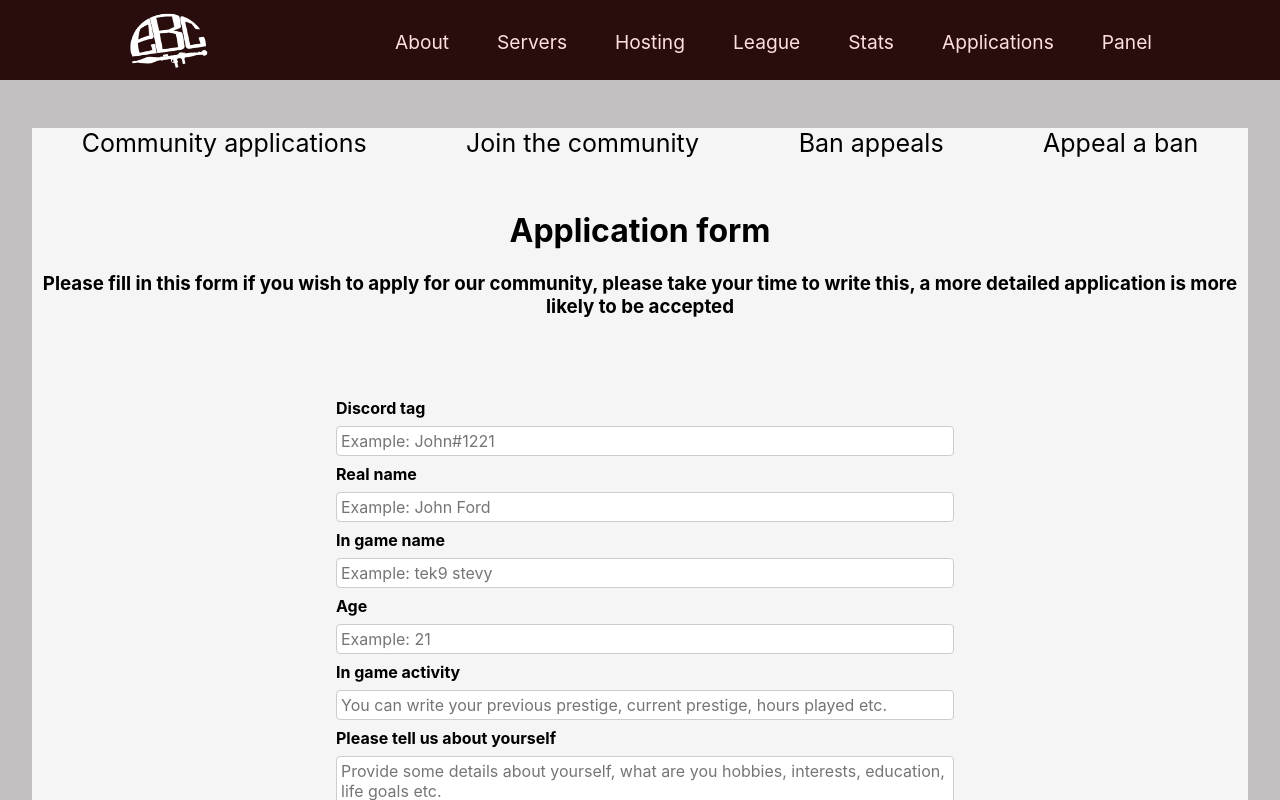
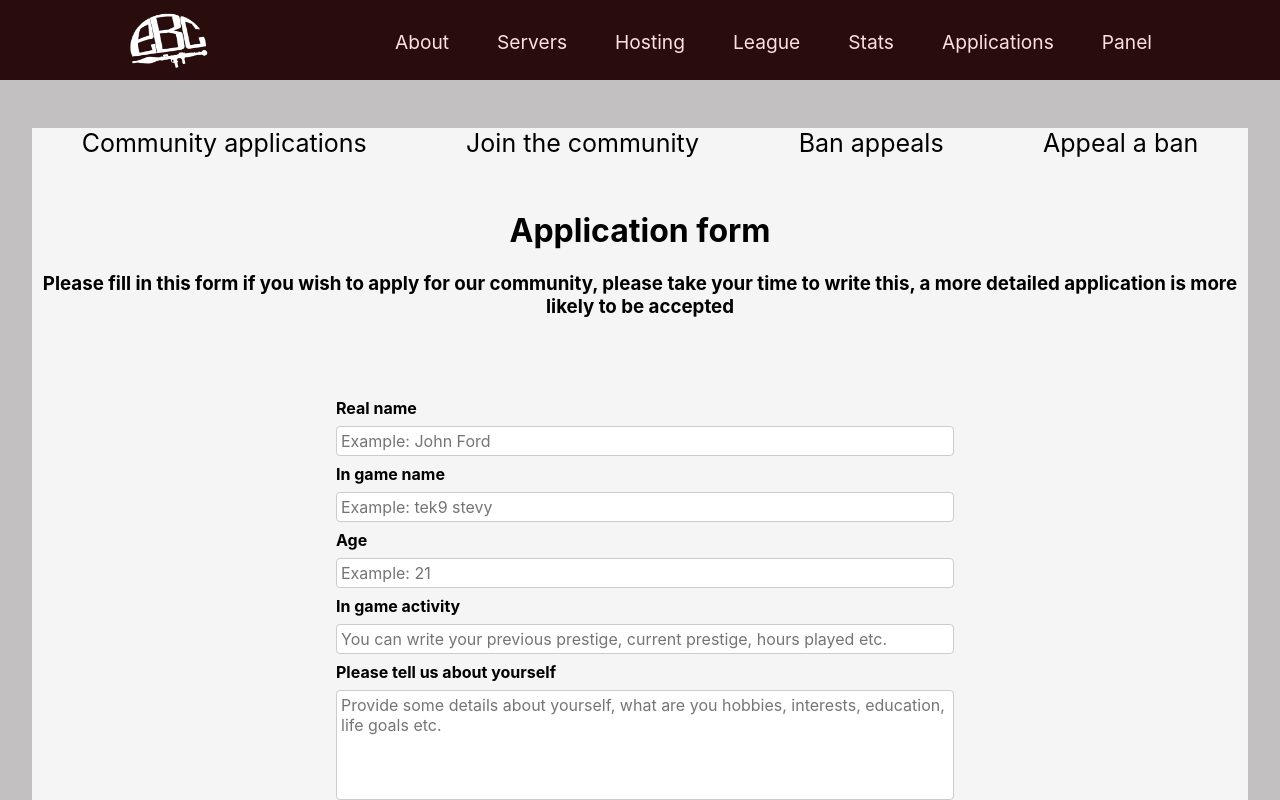
Before and after one commit to kristiandz/ebc-website, a React (Create React App) app: page /applications/community_apply in a window 1280 px wide. Shown: the top 800 px of the page. Built offline with nearby package versions, Linux system fonts and the light colour scheme.

Commit message:
Apply form update
- Removed the discord tag requirement, will pull it from the Discords OAuth API

```diff
--- a/src/components/applicationPages/CommunityApply.jsx
+++ b/src/components/applicationPages/CommunityApply.jsx
@@ -6,10 +6,6 @@ function CommunityApply() {
             <h1>Application form</h1>
             <h3>Please fill in this form if you wish to apply for our community, please take your time to write this, a more detailed application is more likely to be accepted</h3>
             <form className={classes.form} onSubmit="">
-                <div className={classes.control}>
-                    <label htmlFor="tag">Discord tag</label>
-                    <input type="text" required id="tag" placeholder="Example: John#1221" />
-                </div>
                 <div className={classes.control}>
                     <label htmlFor="name">Real name</label>
                     <input type="text" required id="name" placeholder="Example: John Ford" />
```
